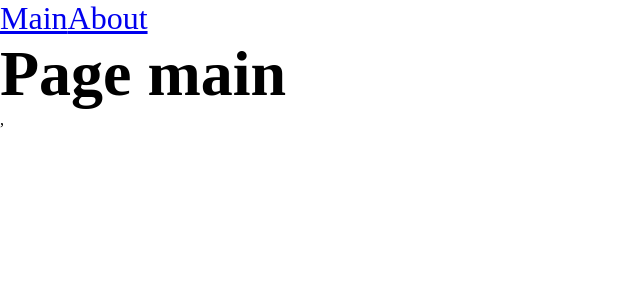
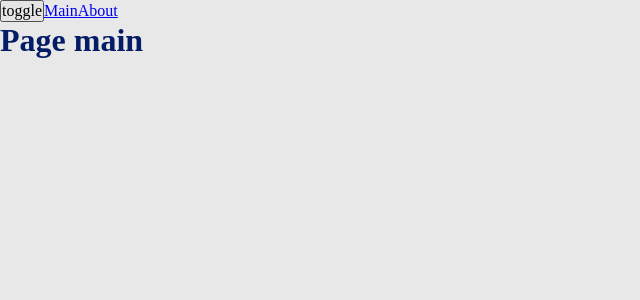
Before and after one commit to foraudo/production-project, a React app: page / in a window 1280 px wide. Shown: the top 300 px of the page, without its empty margins (0-640 px from the left). Built offline with nearby package versions, Linux system fonts and the light colour scheme.

Commit message:
Организация стилей. Добавляем темы

```diff
--- a/src/App.tsx
+++ b/src/App.tsx
@@ -1,12 +1,16 @@
-import React, { Suspense } from 'react';
-import { BrowserRouter, Link, Route, Routes } from 'react-router-dom';
-import './index.scss';
+import React, { Suspense, useContext } from 'react';
+import { Link, Route, Routes } from 'react-router-dom';
+import './styles/index.scss';
 import { AboutPageAsync } from './pages/AboutPage/AboutPage.async';
 import { MainPageAsync } from './pages/MainPage/MainPage.async';
+import { useTheme } from './theme/useTheme';
 
 const App = () => {
+  const { theme, toggleTheme } = useTheme();
+
   return (
-    <div className="app">
+    <div className={`app ${theme}`}>
+      <button onClick={toggleTheme}>toggle</button>
       <Link to="/">Main</Link>
       <Link to="/about">About</Link>
       <Suspense fallback={<div>Loading ....</div>}>
--- a/src/index.scss
+++ /dev/null
@@ -1,9 +0,0 @@
-* {
-  padding: 0;
-  margin: 0;
-  box-sizing: border-box;
-}
-
-.app {
-  font-size: xx-large;
-}
--- a/src/index.tsx
+++ b/src/index.tsx
@@ -1,10 +1,13 @@
 import { render } from 'react-dom';
 import { BrowserRouter } from 'react-router-dom';
 import App from './App';
+import ThemeProvider from './theme/ThemeProvider';
 
 render(
   <BrowserRouter>
-    <App />,
+    <ThemeProvider>
+      <App />
+    </ThemeProvider>
   </BrowserRouter>,
   document.getElementById('root'),
 );
--- /dev/null
+++ b/src/styles/index.scss
@@ -0,0 +1,12 @@
+@import './reset.scss';
+@import './themes/dark.scss';
+@import './themes/normal.scss';
+@import './variables/global.scss';
+
+
+.app {
+  font: var(--font-m);
+  background: var(--bg-color);
+  color: var(--primary-color);
+  min-height: 100vh;
+}
--- /dev/null
+++ b/src/styles/reset.scss
@@ -0,0 +1,10 @@
+* {
+  padding: 0;
+  margin: 0;
+  box-sizing: border-box;
+}
+
+input, textarea, select, button {
+  margin: 0;
+  font: inherit
+}
--- /dev/null
+++ b/src/styles/themes/dark.scss
@@ -0,0 +1,5 @@
+.app.dark {
+  --bg-color: #090949;
+  --primary-color: #049604;
+  --secondary-color: #04ff04;
+}
--- /dev/null
+++ b/src/styles/themes/normal.scss
@@ -0,0 +1,5 @@
+:root{
+  --bg-color: #e8e8e8;
+  --primary-color: #041c65;
+  --secondary-color: #0449e0;
+}
--- /dev/null
+++ b/src/styles/variables/global.scss
@@ -0,0 +1,11 @@
+:root {
+  --font-family-main: Consolas, 'Times New Roman', 'Serif'
+
+  --font-size-m: 16px;
+  --font-line-m: 24px ;
+  --font-m:var(--font-size-m)/var(--font-line-m) var(--font-family-main);
+
+  --font-size-l: 24px;
+  --font-line-l: 32px ;
+  --font-l:var(--font-size-l)/var(--font-line-l) var(--font-family-main);
+}
--- /dev/null
+++ b/src/theme/ThemeContext.ts
@@ -0,0 +1,15 @@
+import { createContext } from 'react';
+
+export enum Theme {
+  LIGHT = 'light',
+  DARK = 'dark',
+}
+
+export interface ThemeContextProps {
+  theme?: Theme;
+  setTheme?: (theme: Theme) => void;
+}
+
+export const ThemeContext = createContext<ThemeContextProps>({});
+
+export const LOCAL_STORAGE_THEME_KEY = 'theme';
--- /dev/null
+++ b/src/theme/ThemeProvider.tsx
@@ -0,0 +1,14 @@
+import React, { FC, useMemo, useState } from 'react';
+import { LOCAL_STORAGE_THEME_KEY, Theme, ThemeContext } from './ThemeContext';
+
+const defaultTheme = (localStorage.getItem(LOCAL_STORAGE_THEME_KEY) as Theme) || Theme.LIGHT;
+
+const ThemeProvider: FC = ({ children }) => {
+  const [theme, setTheme] = useState(defaultTheme);
+
+  const defaultProps = useMemo(() => ({ theme, setTheme }), [theme]);
+
+  return <ThemeContext.Provider value={defaultProps}>{children}</ThemeContext.Provider>;
+};
+
+export default ThemeProvider;
--- /dev/null
+++ b/src/theme/useTheme.ts
@@ -0,0 +1,19 @@
+import { useContext } from 'react';
+import { LOCAL_STORAGE_THEME_KEY, Theme, ThemeContext } from './ThemeContext';
+
+interface UseThemeResult {
+  toggleTheme: () => void;
+  theme: Theme;
+}
+
+export const useTheme = (): UseThemeResult => {
+  const { theme, setTheme } = useContext(ThemeContext);
+
+  const toggleTheme = () => {
+    const newTheme = theme === Theme.DARK ? Theme.LIGHT : Theme.DARK;
+    setTheme(newTheme);
+    localStorage.setItem(LOCAL_STORAGE_THEME_KEY, newTheme);
+  };
+
+  return { theme, toggleTheme };
+};
```
